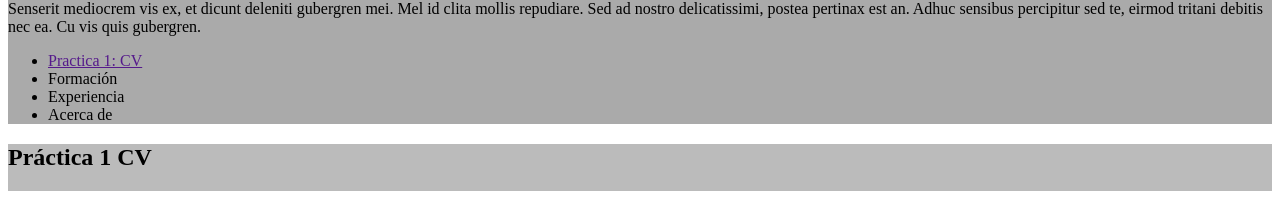
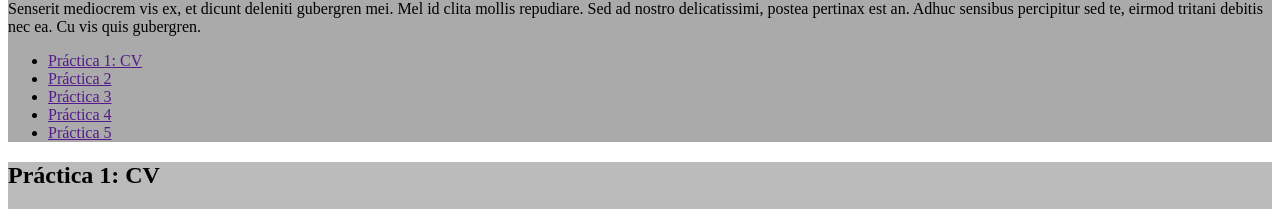
Before and after one commit to mcerdeno2021/2023-2024-CSAAI-Practicas, a plain HTML site: page index.html in a window 1280 px wide. Shown: the part 738-952 px from the top of the page. Drawn offline with Linux system fonts and the light colour scheme.

Commit message:
índice prácticas

```diff
--- a/index.html
+++ b/index.html
@@ -31,14 +31,15 @@
             eirmod tritani debitis nec ea. Cu vis quis gubergren.
         </p>
         <ul>
-            <li><a href="">Practica 1: CV</a></li>
-            <li>Formación</li>
-            <li>Experiencia</li>
-            <li>Acerca de</li>
+            <li><a href="">Práctica 1: CV</a></li>
+            <li><a href="">Práctica 2</a></li>
+            <li><a href="">Práctica 3</a></li>
+            <li><a href="">Práctica 4</a></li>
+            <li><a href="">Práctica 5</a></li>
         </ul>
       </div>
       <div id="c2" class="Práctica 1 CV">
-        <h2>Práctica 1 CV</h2>
+        <h2 id= "Práctica 1: CV"> Práctica 1: CV</h2>
         <img src="web-tech.png" alt="Tecnologías web">
         <p>Senserit mediocrem vis ex, et dicunt deleniti gubergren mei. Mel id clita mollis repudiare.
             Sed ad nostro delicatissimi, postea pertinax est an. Adhuc sensibus percipitur sed te,
@@ -49,7 +50,7 @@
     </div>
 
     <div id="c2" class="Práctica 2 CV">
-        <h2>Práctica 2 CV</h2>
+        <h2 id= "Práctica 2"> Práctica 2 CV</h2>
         <img src="web-tech.png" alt="Tecnologías web">
         <p>Senserit mediocrem vis ex, et dicunt deleniti gubergren mei. Mel id clita mollis repudiare.
             Sed ad nostro delicatissimi, postea pertinax est an. Adhuc sensibus percipitur sed te,
@@ -60,7 +61,7 @@
     </div>
 
     <div id="c2" class="Práctica 3 CV">
-        <h2>Práctica 3 CV</h2>
+        <h2 id= "Práctica 3"> Práctica 3 CV</h2>
         <img src="web-tech.png" alt="Tecnologías web">
         <p>Senserit mediocrem vis ex, et dicunt deleniti gubergren mei. Mel id clita mollis repudiare.
             Sed ad nostro delicatissimi, postea pertinax est an. Adhuc sensibus percipitur sed te,
@@ -71,7 +72,7 @@
     </div>
 
     <div id="c2" class="Práctica 4 CV">
-        <h2>Práctica 4 CV</h2>
+        <h2 id= "Práctica 4"> Práctica 4 CV</h2>
         <img src="web-tech.png" alt="Tecnologías web">
         <p>Senserit mediocrem vis ex, et dicunt deleniti gubergren mei. Mel id clita mollis repudiare.
             Sed ad nostro delicatissimi, postea pertinax est an. Adhuc sensibus percipitur sed te,
@@ -82,7 +83,7 @@
     </div>
 
     <div id="c2" class="Práctica 5 CV">
-        <h2>Práctica 5 CV</h2>
+        <h2 id= "Práctica 5"> Práctica 5 CV</h2>
         <img src="web-tech.png" alt="Tecnologías web">
         <p>Senserit mediocrem vis ex, et dicunt deleniti gubergren mei. Mel id clita mollis repudiare.
             Sed ad nostro delicatissimi, postea pertinax est an. Adhuc sensibus percipitur sed te,
```
